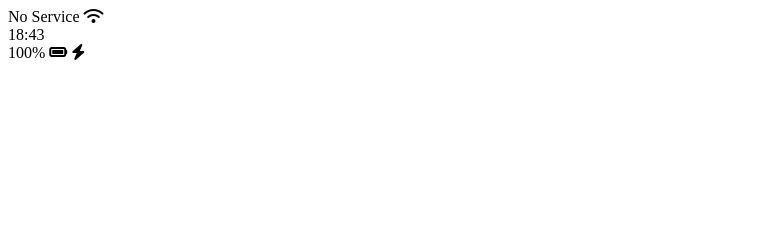
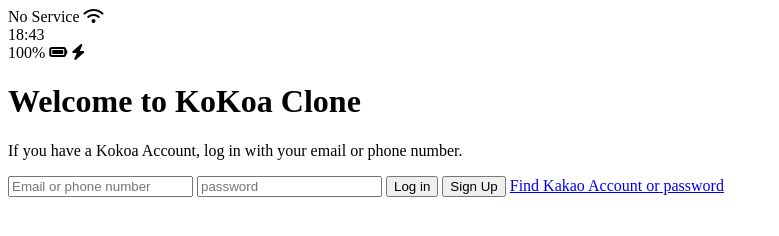
Before and after one commit to inmoG/kakaoTalk-clone, a plain HTML site: page 2020-kakao-clone/html/index.html in a window 1280 px wide. Shown: the whole page, without its empty margins (0-779 px from the left). Drawn offline with Linux system fonts and the light colour scheme.

Commit message:
add header, form tag

```diff
--- a/2020-kakao-clone/html/index.html
+++ b/2020-kakao-clone/html/index.html
@@ -8,7 +8,7 @@
 </head>
 
 <body>
-    <div id="status-bar">
+    <div class="status-bar">
         <div class="status-bar__column">
             <!--father__child-->
             <span>No Service</span>
@@ -22,7 +22,22 @@
             <i class="fas fa-battery-full"></i>
             <i class="fas fa-bolt"></i>
         </div>
+
     </div>
+
+    <header class="welcome-header">
+        <h1 class="welcome-header__title">Welcome to KoKoa Clone</h1>
+        <p class="welcome-header__text">If you have a Kokoa Account, log in with your email or phone number.</p>
+    </header>
+
+    <form id="login-form">
+        <input type="text" placeholder="Email or phone number">
+        <input type="password" placeholder="password">
+        <input type="submit" value="Log in">
+        <input type="submit" value="Sign Up">
+        <a href="#">Find Kakao Account or password</a>
+    </form>
+
     <script src="https://kit.fontawesome.com/6478f529f2.js" crossorigin="anonymous"></script>
 </body>
 
```
